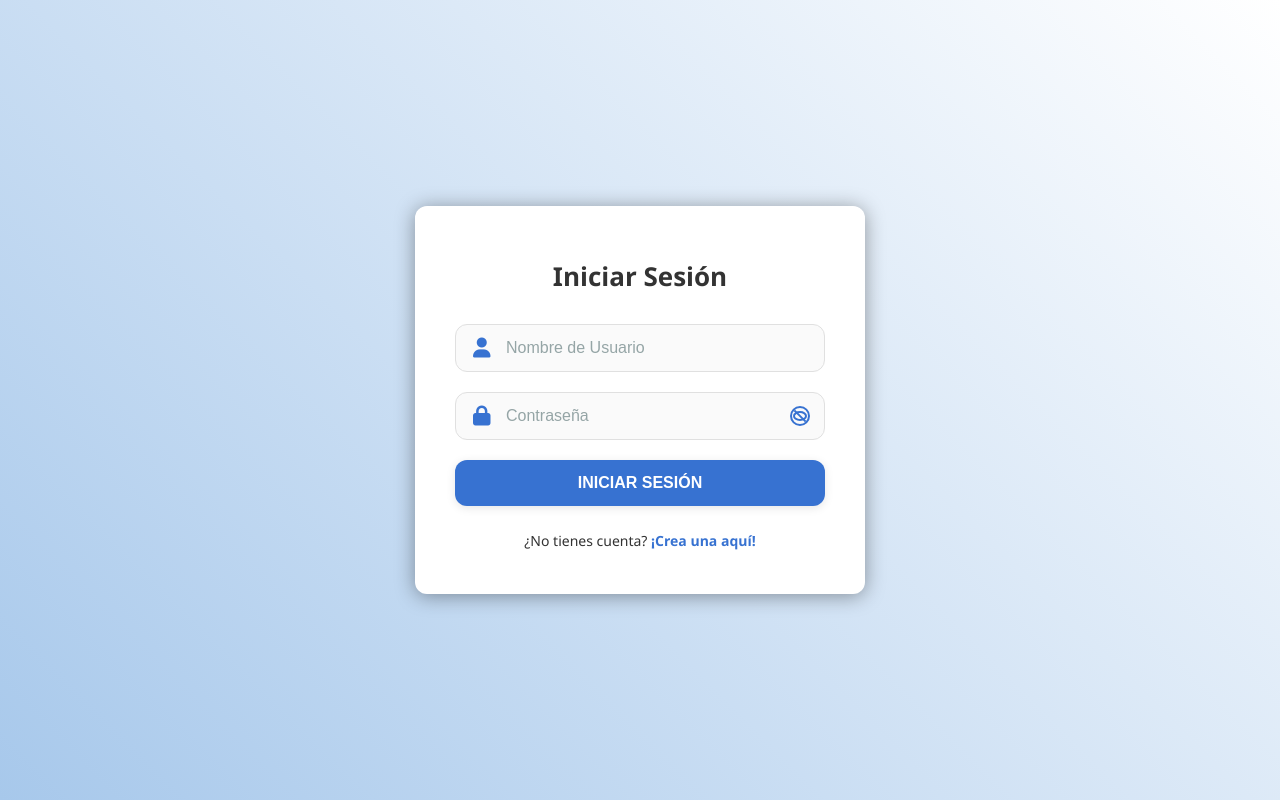
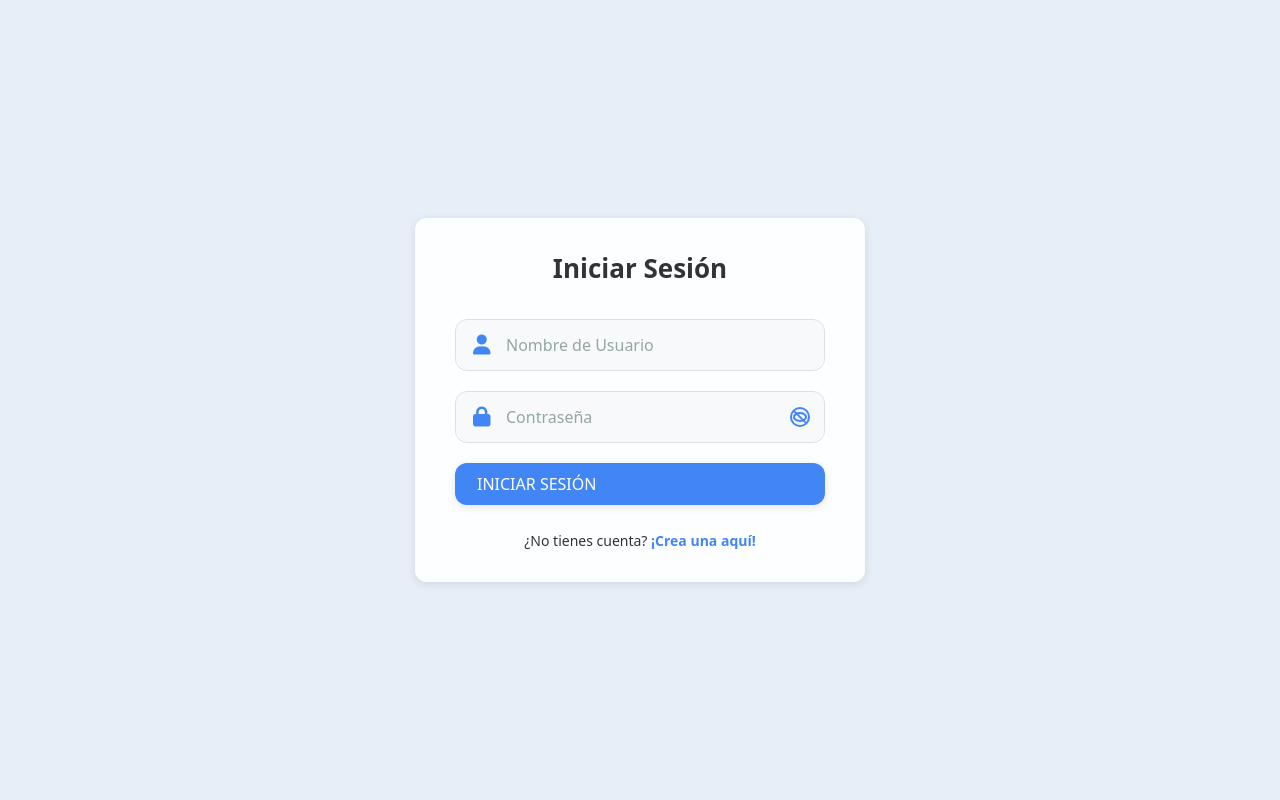
Before and after one commit to MancillaO/app-todo, a website with bundled scripts: page public/pages/login.html in a window 1280 px wide. Built offline with nearby package versions, Linux system fonts and the light colour scheme.

Commit message:
refactor styles

```diff
--- a/public/pages/login.html
+++ b/public/pages/login.html
@@ -5,13 +5,14 @@
   <meta charset="UTF-8">
   <meta name="viewport" content="width=device-width, initial-scale=1.0">
   <title>Donly</title>
+  <link rel="stylesheet" href="../styles/base.css">
   <link href="https://cdnjs.cloudflare.com/ajax/libs/font-awesome/6.0.0-beta3/css/all.min.css" rel="stylesheet">
   <link rel="stylesheet" href="../styles/styles.css">
   <link rel="shortcut icon" href="../assets/images/logo.webp">
   <script defer type="module" src="../js/login.js"></script>
 </head>
 
-<body>
+<body class="blue-bg">
   <div class="login-container">
     <form class="login-form" action="/login" method="POST">
       <h2>Iniciar Sesión</h2>
--- /dev/null
+++ b/public/styles/base.css
@@ -0,0 +1,91 @@
+@import url("https://cdn.jsdelivr.net/npm/bootstrap-icons@1.11.3/font/bootstrap-icons.min.css");
+
+:root {
+  --gradient-start: #a7c8eb;
+  --gradient-end: #ffffff;
+  --btn-text-color: #ffffff;
+  --placeholder-color: #95a5a6;
+  --input-bg: rgba(0,0,0,0.02);
+  --error-bg: rgba(231, 76, 60, 0.1);
+  --error-border: #e74c3c;
+  --error-text: #e74c3c;
+  --primary-color: #4285f4;
+  --primary-hover: #3367d6;
+  --light-bg: #f8f9fa;
+  --card-bg: #ffffff;
+  --text-color: #333333;
+  --border-color: #e0e0e0;
+  --shadow: 0 2px 10px rgba(0, 0, 0, 0.1);
+  --radius: 12px;
+  --spacing: 20px;
+}
+
+/* Reset & global base styles */
+* {
+  margin: 0;
+  padding: 0;
+  box-sizing: border-box;
+  text-decoration: none;
+  font-family: system-ui, -apple-system, 'Segoe UI', sans-serif;
+  -webkit-font-smoothing: antialiased;
+}
+
+body {
+  background-color: var(--light-bg);
+  color: var(--text-color);
+  line-height: 1.6;
+
+  &.blue-bg {
+    background-color: #e6eff8;
+  }
+}
+
+/* Button helpers */
+.btn,
+.btn-primary,
+.btn-outline {
+  padding: 10px 22px;
+  border-radius: var(--radius);
+  font-weight: 500;
+  text-decoration: none;
+  display: inline-flex;
+  align-items: center;
+  gap: 6px;
+  font-size: 1rem;
+  cursor: pointer;
+  transition: all 0.3s ease;
+}
+
+.btn-primary,
+.btn {
+  background-color: var(--primary-color);
+  color: #fff;
+  border: none;
+}
+
+.btn-primary:hover,
+.btn:hover {
+  background-color: var(--primary-hover);
+  transform: translateY(-2px);
+}
+
+.btn-outline {
+  background-color: transparent;
+  border: 2px solid var(--primary-color);
+  color: var(--primary-color);
+}
+
+.btn-outline:hover {
+  background-color: var(--primary-color);
+  color: #fff;
+  transform: translateY(-2px);
+}
+
+/* Utility classes */
+.shadow {
+  box-shadow: var(--shadow);
+}
+
+.radius {
+  border-radius: var(--radius);
+}
--- a/public/styles/home.css
+++ b/public/styles/home.css
@@ -1,18 +1,3 @@
-@import url("https://cdn.jsdelivr.net/npm/bootstrap-icons@1.11.3/font/bootstrap-icons.min.css");
-
-/* Variables globales */
-:root {
-  --primary-color: #4285f4;
-  --primary-hover: #3367d6;
-  --light-bg: #f8f9fa;
-  --card-bg: #ffffff;
-  --text-color: #333333;
-  --border-color: #e0e0e0;
-  --shadow: 0 2px 10px rgba(0, 0, 0, 0.1);
-  --radius: 12px;
-  --spacing: 20px;
-}
-
 /* Reset y estilos generales */
 * {
   margin: 0;
--- a/public/styles/landing.css
+++ b/public/styles/landing.css
@@ -1,15 +1,6 @@
-@import url("https://cdn.jsdelivr.net/npm/bootstrap-icons@1.11.3/font/bootstrap-icons.min.css");
 
-:root {
-  --primary-color: #4285f4;
-  --primary-hover: #3367d6;
-  --light-bg: #f8f9fa;
-  --card-bg: #ffffff;
-  --text-color: #333333;
-  --shadow: 0 2px 10px rgba(0, 0, 0, 0.1);
-  --radius: 12px;
-  --spacing: 20px;
-}
+
+
 
 * {
   scrollbar-width: none !important;
@@ -32,7 +23,7 @@ body {
   min-height: -webkit-fill-available; /* Para navegadores basados en WebKit */
   display: flex;
   flex-direction: column;
-  background-color: #e6eff8;
+  background-color: var(--light-bg);
   color: var(--text-color);
   overflow-x: hidden;
   position: relative;
--- a/public/styles/styles.css
+++ b/public/styles/styles.css
@@ -3,9 +3,9 @@
 }
 
 body {
-  background: linear-gradient(45deg, #a7c8eb, #ffffff);
-  color: #333333;
-  font-family: 'Segoe UI', Tahoma, Geneva, Verdana, sans-serif;
+  background-color: var(--light-bg);
+  color: var(--text-color);
+
   display: flex;
   justify-content: center;
   align-items: center;
@@ -16,10 +16,11 @@ body {
 }
 
 .login-container {
-  background: #ffffff;
+  background-color: rgba(255,255,255,0.9);
+  backdrop-filter: blur(4px);
   padding: 30px 40px;
   border-radius: 12px;
-  box-shadow: 0 2px 20px #00000060;
+  box-shadow: var(--shadow);
   width: 100%;
   max-width: 450px;
   box-sizing: border-box;
@@ -31,7 +32,7 @@ body {
   text-align: center;
   margin-bottom: 30px;
   font-size: 26px;
-  color: #333333;
+  color: var(--text-color);
 }
 
 .form-group {
@@ -45,17 +46,17 @@ body {
   left: 18px;
   top: 50%;
   transform: translateY(-50%);
-  color: #3772d1;
+  color: var(--primary-color);
   font-size: 20px;
 }
 
 .form-group input {
   width: 100%;
   padding: 14px 50px 14px 50px;
-  border: 1px solid #e0e0e0;
+  border: 1px solid var(--border-color);
   border-radius: 12px;
-  background-color: rgba(0, 0, 0, 0.02);
-  color: #333333;
+  background-color: var(--input-bg);
+  color: var(--text-color);
   outline: none;
   font-size: 16px;
   transition: all 0.3s ease;
@@ -63,30 +64,34 @@ body {
 }
 
 .form-group input:focus {
-  border-color: #3367d6;
+  border-color: var(--primary-hover);
 }
 
 .form-group input::placeholder {
-  color: #95a5a6;
+  color: var(--placeholder-color);
 }
 
 .btn {
+  /* hereda padding y colores de base.css */
   width: 100%;
-  padding: 14px;
+  padding: 10px 22px;
   border: none;
   border-radius: 12px;
-  background: #3772d1;
-  color: #fff;
+  background-color: var(--primary-color);
+  color: var(--btn-text-color);
   font-size: 16px;
   font-weight: bold;
   text-transform: uppercase;
   cursor: pointer;
   transition: all 0.4s ease, transform 0.2s ease;
-  box-shadow: 0 2px 10px rgba(0, 0, 0, 0.1);
+  box-shadow: var(--shadow);
+  display: block;
+  margin: 0 auto;
+  box-sizing: border-box;
 }
 
 .btn:hover {
-  background-color: #3367d6;
+  background-color: var(--primary-hover);
   box-shadow: 0 4px 15px rgba(0, 0, 0, 0.2);
   transform: translateY(-2px);
 }
@@ -105,12 +110,12 @@ body {
 .signup-link p,
 .login-link p {
   font-size: 14px;
-  color: #333333;
+  color: var(--text-color);
 }
 
 .signup-text,
 .login-text {
-  color: #3772d1;
+  color: var(--primary-color);
   font-weight: bold;
   text-decoration: none;
   transition: color 0.3s ease, transform 0.3s ease;
@@ -118,7 +123,7 @@ body {
 
 .signup-text:hover,
 .login-text:hover {
-  color: #3367d6;
+  color: var(--primary-hover);
   transform: scale(1.05);
 }
 
@@ -127,7 +132,7 @@ body {
 }
 
 .forgot-password a {
-  color: #3772d1;
+  color: var(--primary-color);
 }
 
 .toggle-password {
@@ -139,7 +144,7 @@ body {
   height: 20px;
   cursor: pointer;
   background: transparent;
-  border: 2px solid #3772d1;
+  border: 2px solid var(--primary-color);
   border-radius: 50%;
   transition: all 0.3s ease;
   box-sizing: border-box;
@@ -154,7 +159,7 @@ body {
   left: 50%;
   transform: translate(-50%, -50%);
   border-radius: 50%;
-  border: 2px solid #3772d1;
+  border: 2px solid var(--primary-color);
   background-color: transparent;
 }
 
@@ -166,7 +171,7 @@ body {
   top: 50%;
   left: 50%;
   transform: translate(-50%, -50%) rotate(45deg);
-  background: #3772d1;
+  background-color: var(--primary-color);
   opacity: 1;
 }
 
@@ -175,12 +180,12 @@ body {
 }
 
 .error-message-container {
-  background-color: rgba(231, 76, 60, 0.1);
-  border: 1px solid #e74c3c;
+  background-color: var(--error-bg);
+  border: 1px solid var(--error-border);
   border-radius: 12px;
   padding: 10px 15px;
   margin-bottom: 15px;
-  color: #e74c3c;
+  color: var(--error-text);
   font-size: 14px;
   text-align: center;
   width: 100%;
```
Also changed, not shown: public/index.html (+2 -1 lines), public/pages/home.html (+1 -0 lines), public/pages/register.html (+2 -1 lines).
